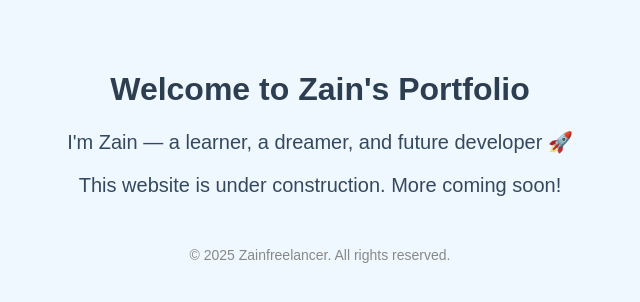
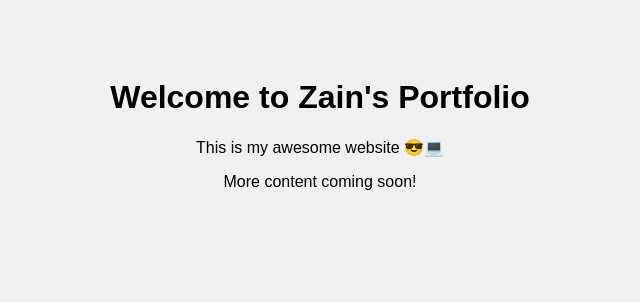
Before and after one commit to Zainfreelancer/zain-portfolio, a plain HTML site: page index.html in a window 1280 px wide. Shown: the whole page, without its empty margins (320-960 px from the left). Drawn offline with Linux system fonts and the light colour scheme.

Commit message:
🔥 Launch Zain's Awesome Portfolio Websit
👑 Zain is LIVE! Portfolio page updated with cool vibes

```diff
--- a/index.html
+++ b/index.html
@@ -1,38 +1,11 @@
 <!DOCTYPE html>
-<html lang="en">
+<html>
 <head>
-  <meta charset="UTF-8" />
-  <meta name="viewport" content="width=device-width, initial-scale=1.0" />
-  <title>Zain's Portfolio</title>
-  <style>
-    body {
-      font-family: Arial, sans-serif;
-      background: #f0f8ff;
-      margin: 0;
-      padding: 50px;
-      text-align: center;
-    }
-    h1 {
-      color: #2c3e50;
-    }
-    p {
-      font-size: 20px;
-      color: #34495e;
-    }
-    footer {
-      margin-top: 50px;
-      font-size: 14px;
-      color: #888;
-    }
-  </style>
+    <title>Zain's Portfolio</title>
 </head>
-<body>
-  <h1>Welcome to Zain's Portfolio</h1>
-  <p>I'm Zain — a learner, a dreamer, and future developer 🚀</p>
-  <p>This website is under construction. More coming soon!</p>
-
-  <footer>
-    &copy; 2025 Zainfreelancer. All rights reserved.
-  </footer>
+<body style="font-family:sans-serif; text-align:center; background:#f0f0f0; padding:50px;">
+    <h1>Welcome to Zain's Portfolio</h1>
+    <p>This is my awesome website 😎💻</p>
+    <p>More content coming soon!</p>
 </body>
 </html>
```
